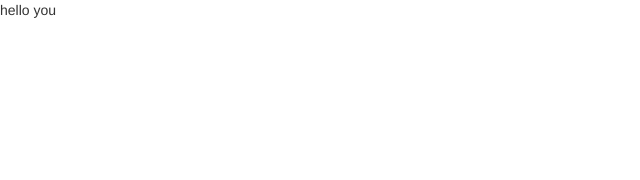
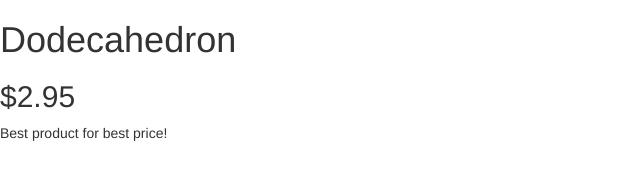
Before and after one commit to VoronoyAlexandr/Angular, a plain HTML site: page index.html in a window 1280 px wide. Shown: the whole page, without its empty margins (0-640 px from the left). Drawn offline with nearby package versions, Linux system fonts and the light colour scheme.

Commit message:
Controller

```diff
--- a/app.js
+++ b/app.js
@@ -5,6 +5,13 @@
 
     app.controller('StoreController', function(){
 
+        this.product = gem
+
     });
+    var gem ={
+        name: 'Dodecahedron',
+        price: 2.95,
+        description: 'Best product for best price!',
+    }
 
 })();
--- a/index.html
+++ b/index.html
@@ -5,10 +5,18 @@
     <title>Angular</title>
 
     <link rel="stylesheet" type="text/css" href="css/bootstrap.min.css">
-    <script type="text/javascript" src="https://ajax.googleapis.com/ajax/libs/angularjs/1.4.4/angular.min.js"></script>
-    <script type="text/javascript" src="app.js"></script>
 </head>
 <body>
-{{"hello " + " you"}}
+<div ng-controller="StoreController as store">
+    <h1>{{store.product.name}}</h1>
+
+    <h2>${{store.product.price}}</h2>
+
+    <p>{{store.product.description}}</p>
+</div>
+
+
+<script type="text/javascript" src="https://ajax.googleapis.com/ajax/libs/angularjs/1.4.4/angular.min.js"></script>
+<script type="text/javascript" src="app.js"></script>
 </body>
 </html>
```
Also changed, not shown: 1 other file.
